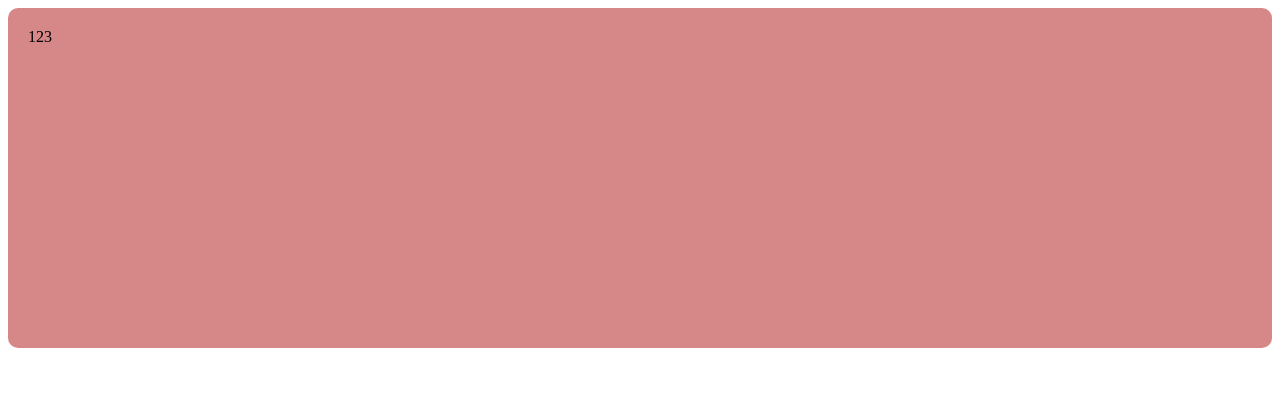
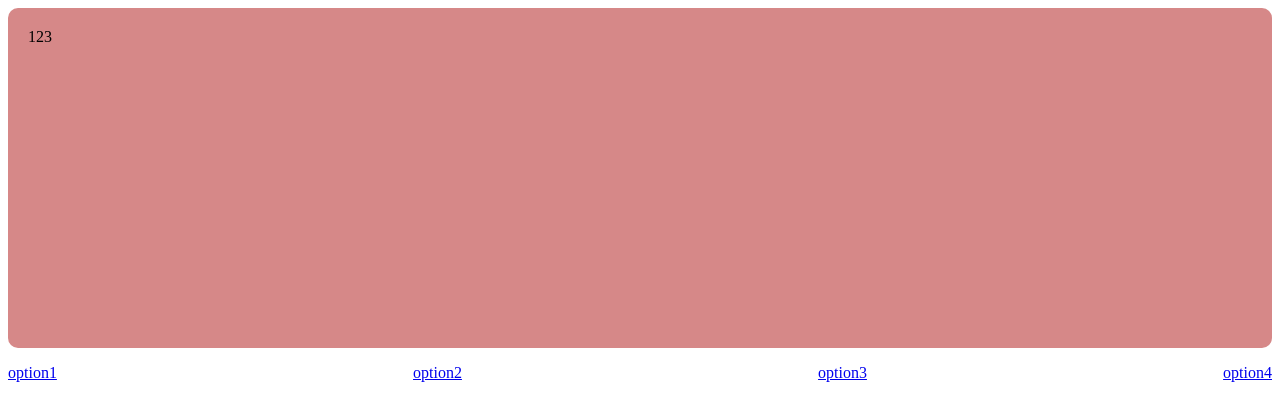
Before and after one commit to KuanCChen/test01, a plain HTML site: page index.html in a window 1280 px wide. Drawn offline with Linux system fonts and the light colour scheme.

Commit message:
加了footer

```diff
--- a/index.html
+++ b/index.html
@@ -12,6 +12,14 @@
         123
     </header>
     <main></main>
-    <footer></footer>
+    <footer>
+        <ul>
+            <!-- li*4>a[href=#]>{option$} -->
+            <li><a href="#">option1</a></li>
+            <li><a href="#">option2</a></li>
+            <li><a href="#">option3</a></li>
+            <li><a href="#">option4</a></li>
+        </ul>
+    </footer>
 </body>
 </html>
--- a/main.css
+++ b/main.css
@@ -4,3 +4,9 @@ header{
     padding: 20px;
     border-radius: 10px;
 }
+footer ul{
+    display: flex;
+    list-style-type: none;
+    padding: 0;
+    justify-content: space-between;
+}
```
